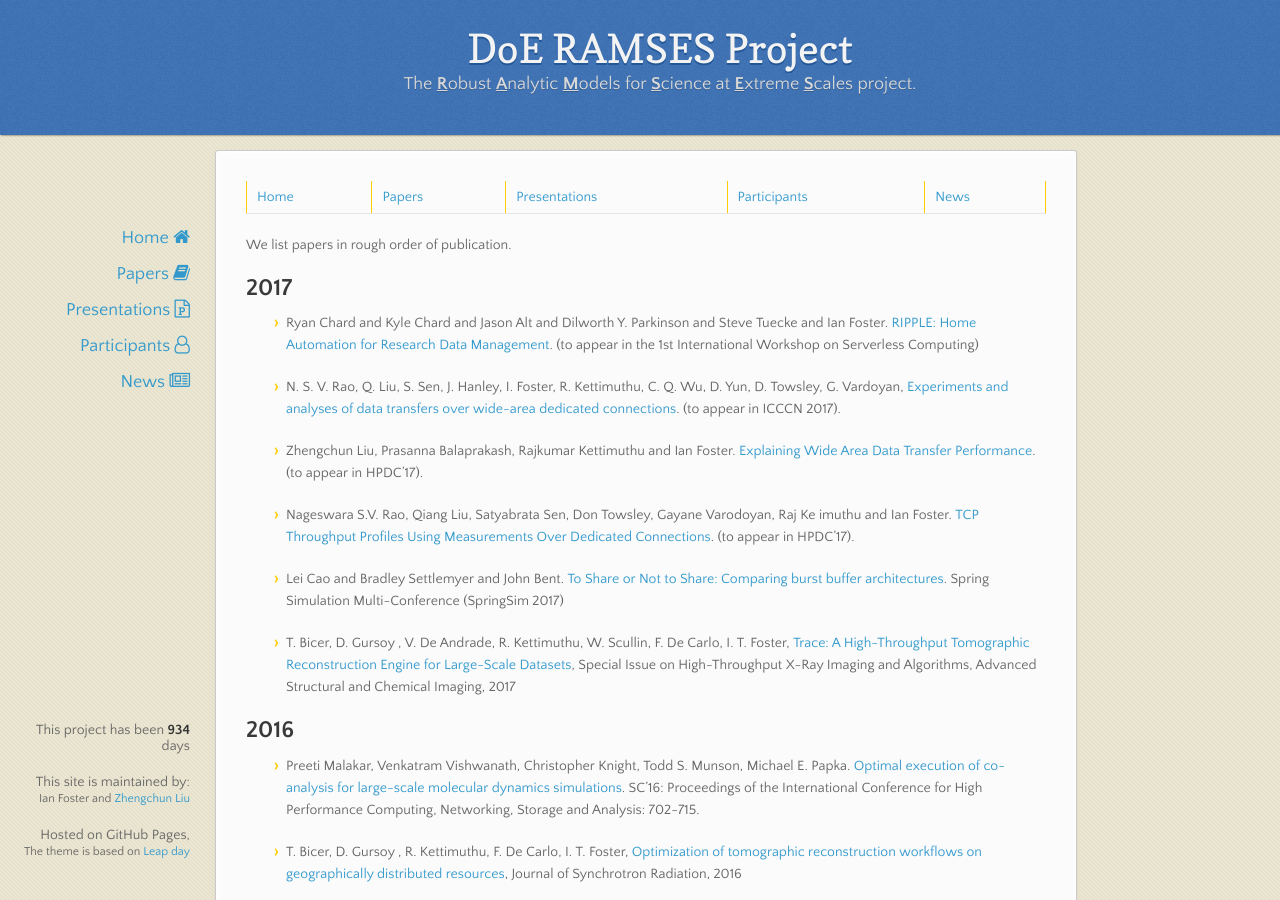
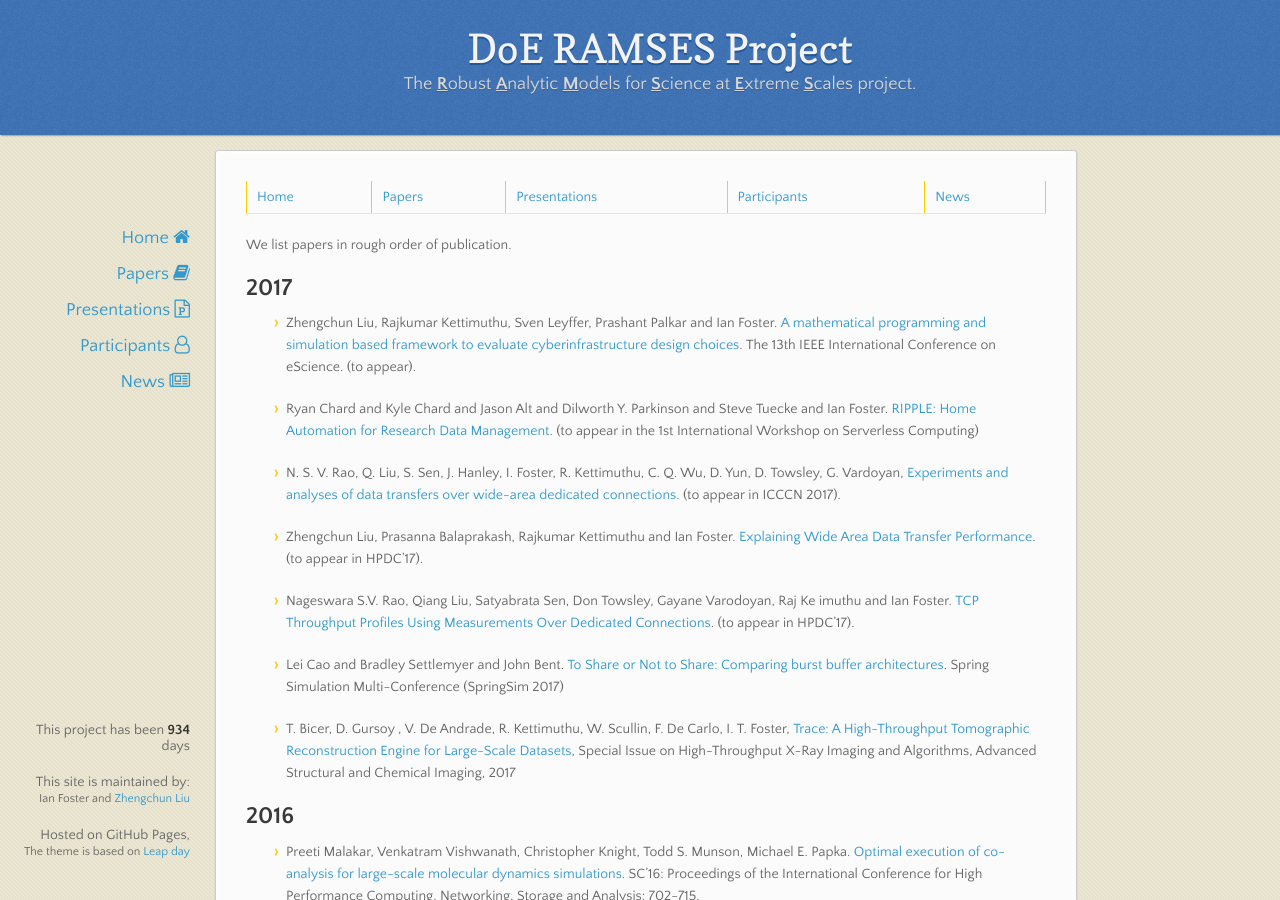
Before and after one commit to ramsesproject/ramses.github.io, a Jekyll site: the page built from papers.md, in a window 1280 px wide and 900 px high. Built offline with Jekyll 4.4.1, drawn with Linux system fonts in a browser that asks for light colours; nearby versions of some CDN libraries.

Commit message:
add, delete, polish etc.

```diff
--- a/papers.md
+++ b/papers.md
@@ -6,6 +6,8 @@ layout: default
 We list papers in rough order of publication.
 
 ## 2017
+* Zhengchun Liu, Rajkumar Kettimuthu, Sven Leyffer, Prashant Palkar and Ian Foster. [A mathematical programming and simulation based framework to evaluate cyberinfrastructure design choices](). The 13th IEEE International Conference on eScience. (to appear).
+
 * Ryan Chard and Kyle Chard and Jason Alt and Dilworth Y. Parkinson and Steve Tuecke and Ian Foster. [RIPPLE: Home Automation for Research Data Management](). (to appear in the 1st International Workshop on Serverless Computing)
 
 * N. S. V. Rao, Q. Liu, S. Sen, J. Hanley, I. Foster, R. Kettimuthu, C. Q. Wu, D. Yun, D. Towsley, G. Vardoyan, [Experiments and analyses of data transfers over wide-area dedicated connections](). (to appear in ICCCN 2017).
```
